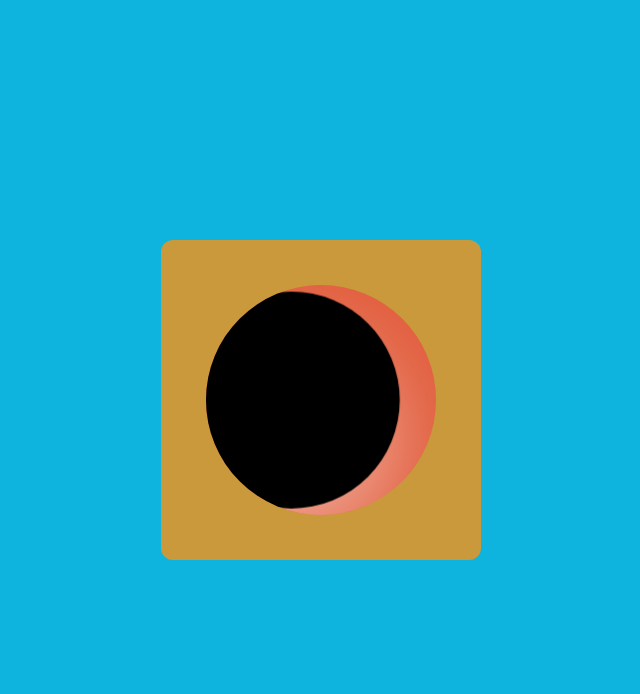
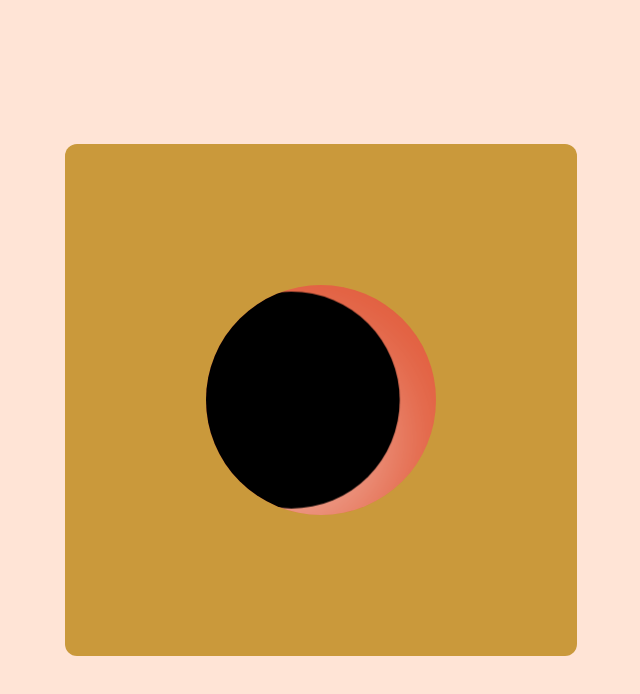
Before and after one commit to prashant1-arch/Html-Css-JS-Basics, a plain HTML site: page HTML-CSS-both-projects/Lunar-eclipse/project.html in a window 1280 px wide. Shown: the whole page, without its empty margins (319-959 px from the left). Drawn offline with Linux system fonts and the light colour scheme.

Commit message:
Thursday push

```diff
--- a/HTML-CSS-both-projects/Lunar-eclipse/project.html
+++ b/HTML-CSS-both-projects/Lunar-eclipse/project.html
@@ -11,18 +11,18 @@
         box-sizing: border-box;
       }
       body {
-        background-color: #0eb4dd;
+        background-color: #ffe4d6;
         width: 100vw;
         height: 100vh;
         /* display: grid;
         place-items: center; */
         display: flex;
         justify-content: center;
-        align-items:  center;
+        align-items: center;
       }
 
       .universe {
-        width: 40vh;
+        width: 40vw;
         aspect-ratio: 1;
         background-color: #ffbb5c;
         display: flex;
@@ -91,5 +91,6 @@
   <body>
     <div class="universe">
       <div class="sun"></div>
+    </div>
   </body>
 </html>
```
Also changed, not shown: HTML-CSS-both-projects/rain/index.html (+1 -1 lines), 1 other file.
